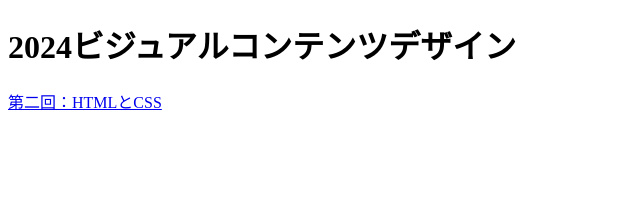
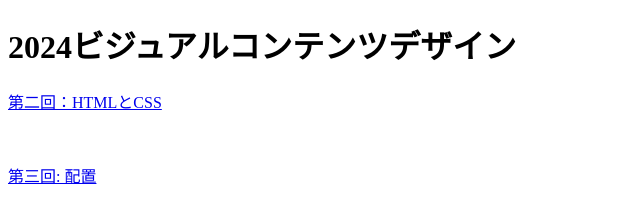
Before and after one commit to Hsn-k/2024VisualContentsDesign, a plain HTML site: page index.html in a window 1280 px wide. Shown: the whole page, without its empty margins (0-640 px from the left). Drawn offline with Linux system fonts and the light colour scheme.

Commit message:
Update index.html

```diff
--- a/index.html
+++ b/index.html
@@ -11,6 +11,7 @@
 <list>
   <p><a href="https://hsn-k.github.io/2024VisualContentsDesign/2/index.html">第二回：HTMLとCSS</a></p>
   <p>&nbsp;</p>
+  <p><a href="3/3_cake.html">第三回: 配置</a></p>
 </list>
 </body>
 </html>
```
